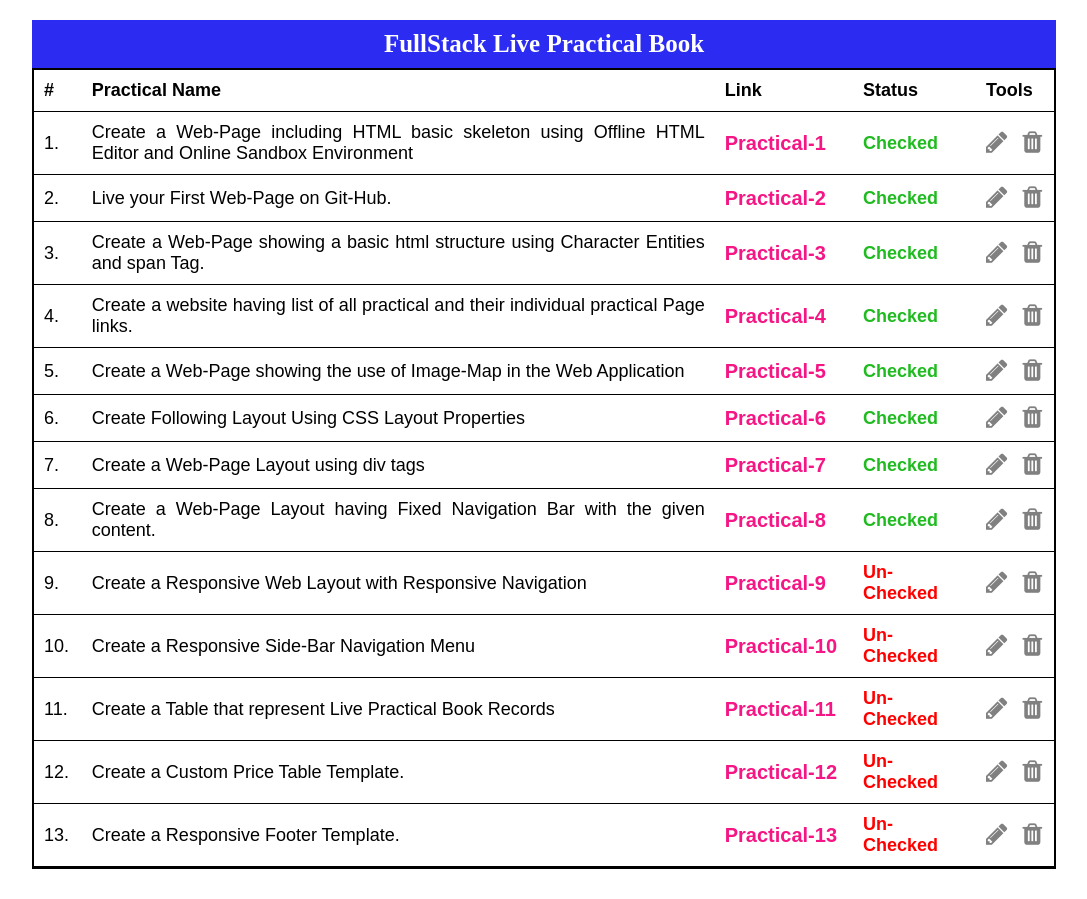
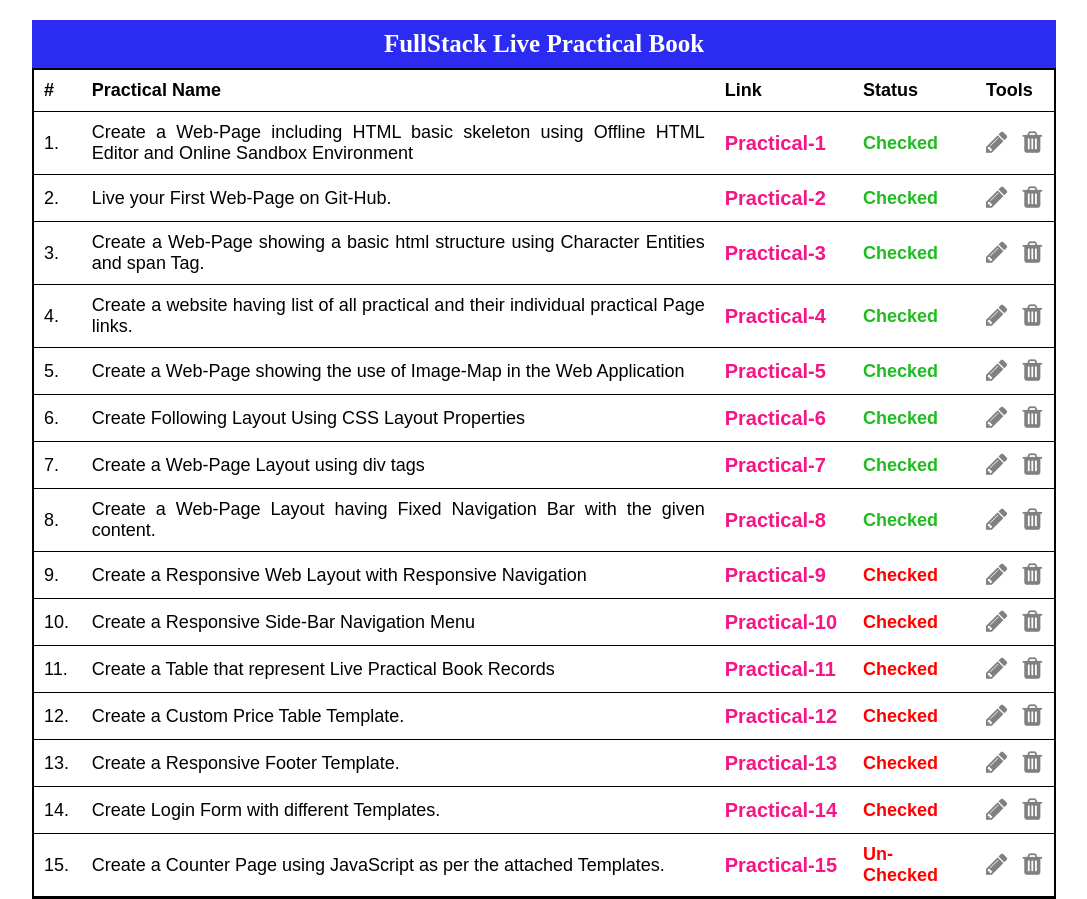
Before and after one commit to kapilkumar8055/Fullstack-1_2020, a plain HTML site: page index.html in a window 1280 px wide. Shown: the whole page, without its empty margins (96-1183 px from the left). Before the commit the page ends 869 px from the top, so only its background shows below. Drawn offline with Linux system fonts and the light colour scheme.

Commit message:
Update Index file

```diff
--- a/index.html
+++ b/index.html
@@ -215,7 +215,7 @@
                 <a href="pages/Practical-9.html" target="_blank">Practical-9</a>
             </td>
             <td>
-                <h4 style="color:red">Un-Checked</h4>
+                <h4 style="color:red">Checked</h4>
             </td>
             <td>
                 <abbr title="Edit"><i class="fa fa-pencil" style="font-size:25px;"></i></abbr>
@@ -231,7 +231,7 @@
                 <a href="pages/Practical-10.html" target="_blank">Practical-10</a>
             </td>
             <td>
-                <h4 style="color:red">Un-Checked</h4>
+                <h4 style="color:red">Checked</h4>
             </td>
             <td>
                 <abbr title="Edit"><i class="fa fa-pencil" style="font-size:25px;"></i></abbr>
@@ -247,7 +247,7 @@
                 <a href="pages/Practical-11.html" target="_blank">Practical-11</a>
             </td>
             <td>
-                <h4 style="color:red">Un-Checked</h4>
+                <h4 style="color:red">Checked</h4>
             </td>
             <td>
                 <abbr title="Edit"><i class="fa fa-pencil" style="font-size:25px;"></i></abbr>
@@ -263,7 +263,7 @@
                 <a href="pages/Practical-12.html" target="_blank">Practical-12</a>
             </td>
             <td>
-                <h4 style="color:red">Un-Checked</h4>
+                <h4 style="color:red">Checked</h4>
             </td>
             <td>
                 <abbr title="Edit"><i class="fa fa-pencil" style="font-size:25px;"></i></abbr>
@@ -280,6 +280,38 @@
                 <a href="pages/Practical-13.html" target="_blank">Practical-13</a>
             </td>
             <td>
+                <h4 style="color:red">Checked</h4>
+            </td>
+            <td>
+                <abbr title="Edit"><i class="fa fa-pencil" style="font-size:25px;"></i></abbr>
+                <abbr title="Delete"><i class="fa fa-trash" style="font-size:25px;padding-left: 10px;"></i></abbr>
+            </td>
+        </tr>
+        <tr>
+            <td>14.</td>
+            <td>
+                Create Login Form with different Templates.
+            </td>
+            <td>
+                <a href="pages/Practical-14.html" target="_blank">Practical-14</a>
+            </td>
+            <td>
+                <h4 style="color:red">Checked</h4>
+            </td>
+            <td>
+                <abbr title="Edit"><i class="fa fa-pencil" style="font-size:25px;"></i></abbr>
+                <abbr title="Delete"><i class="fa fa-trash" style="font-size:25px;padding-left: 10px;"></i></abbr>
+            </td>
+        </tr>
+        <tr>
+            <td>15.</td>
+            <td>
+                Create a Counter Page using JavaScript as per the attached Templates.
+            </td>
+            <td>
+                <a href="pages/Practical-15.html" target="_blank">Practical-15</a>
+            </td>
+            <td>
                 <h4 style="color:red">Un-Checked</h4>
             </td>
             <td>
```
